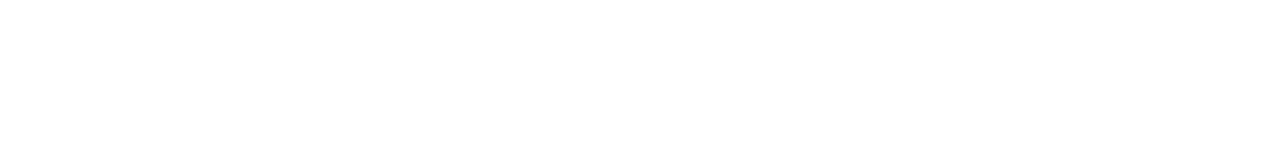
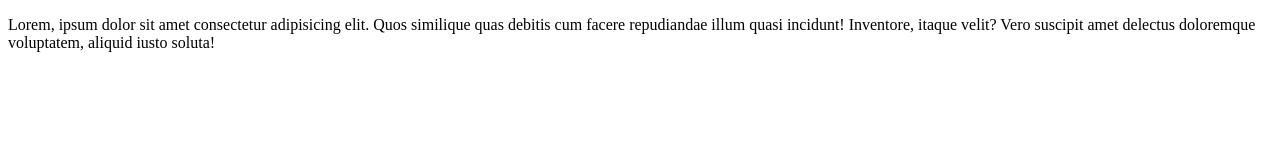
Before and after one commit to shk-souleha/LearnGit9to11, a plain HTML site: page home.html in a window 1280 px wide. Drawn offline with Linux system fonts and the light colour scheme.

Commit message:
Update home.html

```diff
--- a/home.html
+++ b/home.html
@@ -6,6 +6,6 @@
     <title>Document</title>
 </head>
 <body>
-
+    <p>Lorem, ipsum dolor sit amet consectetur adipisicing elit. Quos similique quas debitis cum facere repudiandae illum quasi incidunt! Inventore, itaque velit? Vero suscipit amet delectus doloremque voluptatem, aliquid iusto soluta!</p>
 </body>
 </html>
```
